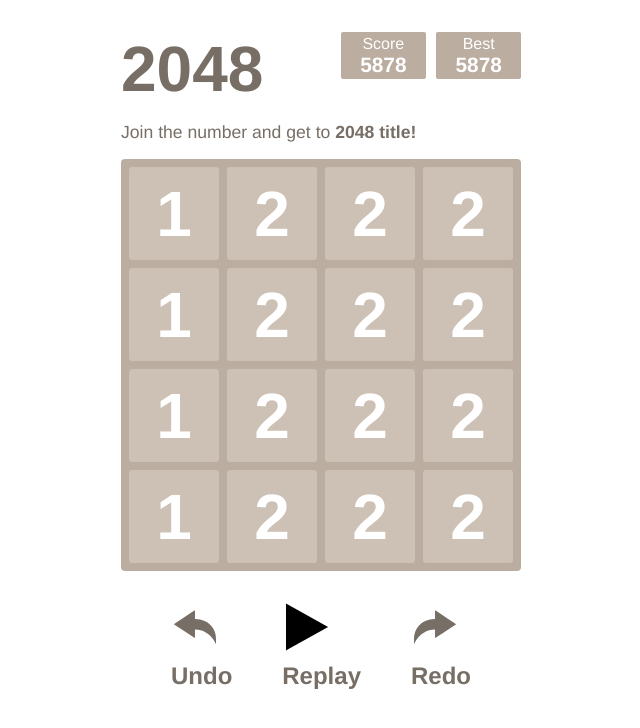
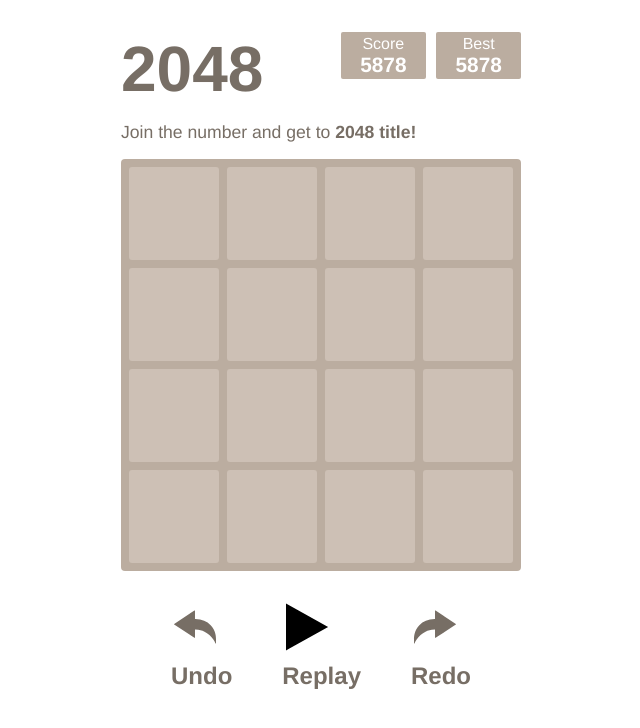
Before and after one commit to bim240/2048, a React (Create React App) app: page / in a window 1280 px wide. Shown: the top 728 px of the page, without its empty margins (319-959 px from the left). Built offline with nearby package versions, Linux system fonts and the light colour scheme.

Commit message:
addNumber

```diff
--- a/package.json
+++ b/package.json
@@ -10,7 +10,11 @@
     "react": "^16.13.1",
     "react-dom": "^16.13.1",
     "react-icons": "^3.10.0",
-    "react-scripts": "3.4.1"
+    "react-redux": "^7.2.0",
+    "react-scripts": "3.4.1",
+    "redux": "^4.0.5",
+    "redux-thunk": "^2.3.0",
+    "uuid": "^8.2.0"
   },
   "scripts": {
     "start": "react-scripts start",
--- a/src/component/GameBoard.jsx
+++ b/src/component/GameBoard.jsx
@@ -1,42 +1,79 @@
-import React, { Component } from "react";
+import React, { useEffect, useState } from "react";
+import { connect } from "react-redux";
+import { v4 as uuid } from "uuid";
 
-class GameBoard extends Component {
-  constructor(props) {
-    super(props);
-    this.state = {};
+import addNumber from "../utils/addNumber";
+
+function GameBoard(props) {
+  let [data, setData] = useState(props.data);
+  // console.log(data, "data");
+  const initializeAddNumber = () => {
+    // console.log("CALLING INITIALIZE");
+    // console.log(data);
+    if (data) {
+      let newData = addNumber(data);
+      newData = addNumber(newData);
+      console.table(newData);
+      setData(newData);
+      props.dispatch({ type: "ADD_NEW_NUMBER", payload: newData });
     }
-  render() {
+  };
+
+  useEffect(() => {
+    initializeAddNumber();
+    // console.log("useeffect");
+  });
   return (
     <>
+      {data ? (
         <div className="number_conatiner">
+          {/* {console.log(data, "return", data[0][0])} */}
+          {data.map((row, index1) => {
+            console.log(row, "row");
+            return (
+              <div className="number_row" key={uuid()}>
+                {/* {console.log(row, "row")} */}
+                {row.map((digit, index2) => {
+                  return (
+                    <div className={`single_block ${digit}`} key={uuid()}>
+                      {console.log(digit, "digit")}
+                      {digit !== 0 ? digit : ""}
+                    </div>
+                  );
+                })}
+              </div>
+            );
+          })}
+        </div>
+      ) : (
+        <div className="number_conatiner">
+          {[
+            [0, 0, 0, 0],
+            [0, 0, 0, 0],
+            [0, 0, 0, 0],
+            [0, 0, 0, 0],
+          ].map((row) => {
+            return (
               <div className="number_row">
-            <div className="single_block">1</div>
-            <div className="single_block">2</div>
-            <div className="single_block">2</div>
-            <div className="single_block">2</div>
+                {row.map((digit) => {
+                  return (
+                    <div className={`single_block ${digit}`}>
+                      {digit !== 0 ? digit : ""}
                     </div>
-          <div className="number_row">
-            <div className="single_block">1</div>
-            <div className="single_block">2</div>
-            <div className="single_block">2</div>
-            <div className="single_block">2</div>
+                  );
+                })}
               </div>
-          <div className="number_row">
-            <div className="single_block">1</div>
-            <div className="single_block">2</div>
-            <div className="single_block">2</div>
-            <div className="single_block">2</div>
+            );
+          })}
         </div>
-          <div className="number_row">
-            <div className="single_block">1</div>
-            <div className="single_block">2</div>
-            <div className="single_block">2</div>
-            <div className="single_block">2</div>
-          </div>
-        </div>
+      )}
     </>
   );
 }
+function mapStateToProps(state) {
+  // console.log(state.data);
+  return {
+    data: state.data,
+  };
 }
-
-export default GameBoard;
+export default connect(mapStateToProps)(GameBoard);
--- a/src/index.js
+++ b/src/index.js
@@ -1,13 +1,17 @@
 import React from "react";
 import ReactDOM from "react-dom";
+import { Provider } from "react-redux";
 
 import ServiceWorkerWrapper from "./serviceWorkerWrapper";
 import App from "./App";
+import { store } from "./redux";
 
 ReactDOM.render(
   <React.StrictMode>
-    <ServiceWorkerWrapper />
-    <App />
+    <Provider store={store}>
+      <ServiceWorkerWrapper />
+      <App />
+    </Provider>
   </React.StrictMode>,
   document.getElementById("root")
 );
--- /dev/null
+++ b/src/redux/actions/gameAction.js
@@ -0,0 +1,3 @@
+const addNewNumberAction = () => {
+  return function (disptach) {};
+};
--- /dev/null
+++ b/src/redux/index.js
@@ -0,0 +1,6 @@
+import { createStore, applyMiddleware } from "redux";
+import thunk from "redux-thunk";
+
+import gameInfo from "./reducer";
+
+export let store = createStore(gameInfo, applyMiddleware(thunk));
--- /dev/null
+++ b/src/redux/reducer/index.js
@@ -0,0 +1,18 @@
+let initialState = {
+  data: [
+    [0, 0, 0, 0],
+    [0, 0, 0, 0],
+    [0, 0, 0, 0],
+    [0, 0, 0, 0],
+  ],
+};
+
+export default function gameInfo(state = initialState, action) {
+  switch (action.type) {
+    case "ADD_NEW_NUMBER":
+      return { ...state, data: action.payload };
+
+    default:
+      return state;
+  }
+}
--- /dev/null
+++ b/src/utils/addNumber.js
@@ -0,0 +1,22 @@
+export default function addNumber(data) {
+  let added = false;
+  let gridFull = false;
+  let attempts = 0;
+  while (!added) {
+    if (gridFull) {
+      break;
+    }
+
+    let rand1 = Math.floor(Math.random() * 4);
+    let rand2 = Math.floor(Math.random() * 4);
+    attempts++;
+    if (data[rand1][rand2] === 0) {
+      data[rand1][rand2] = Math.random() > 0.5 ? 2 : 2;
+      added = true;
+    }
+    if (attempts > 50) {
+      //  game over check
+    }
+  }
+  return data;
+}
```
Also changed, not shown: 1 other file (tests, documents, lock files or other folders). Lines whose indentation alone changed are shown as unchanged.
